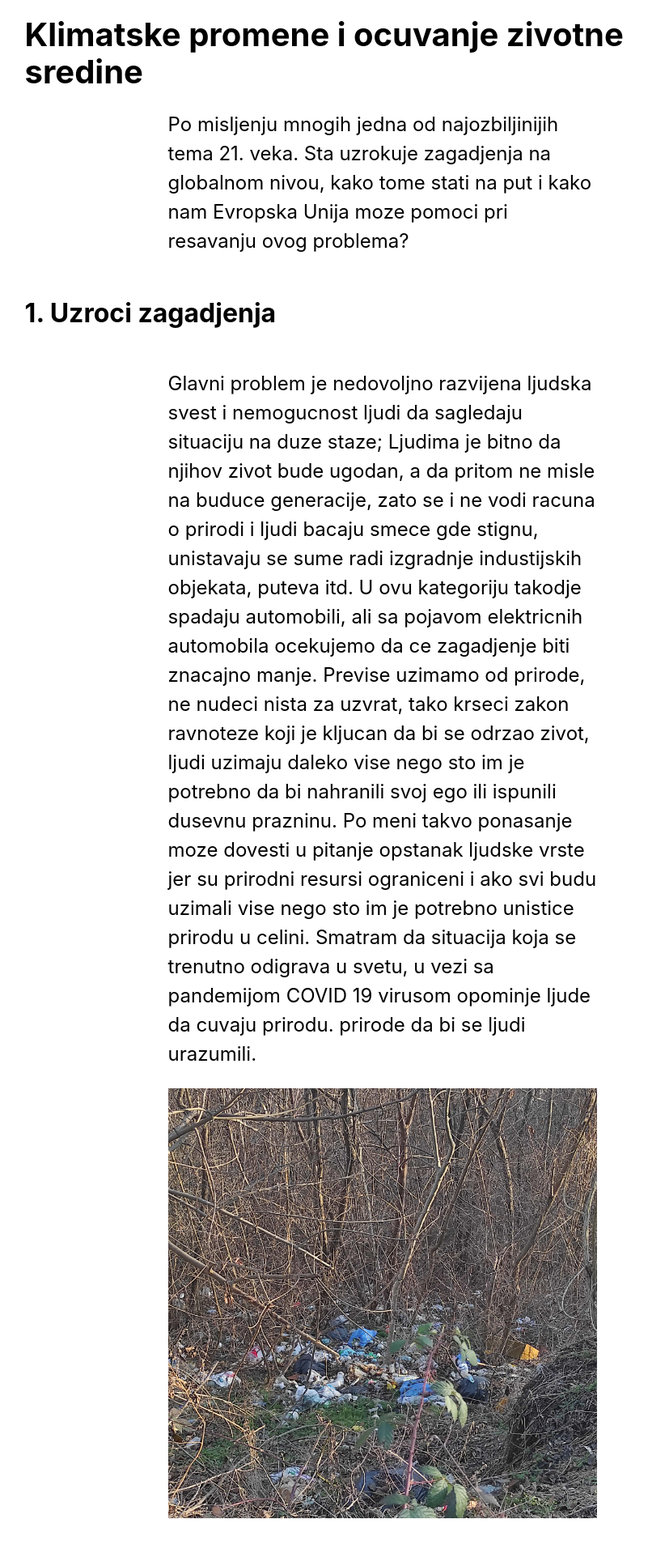
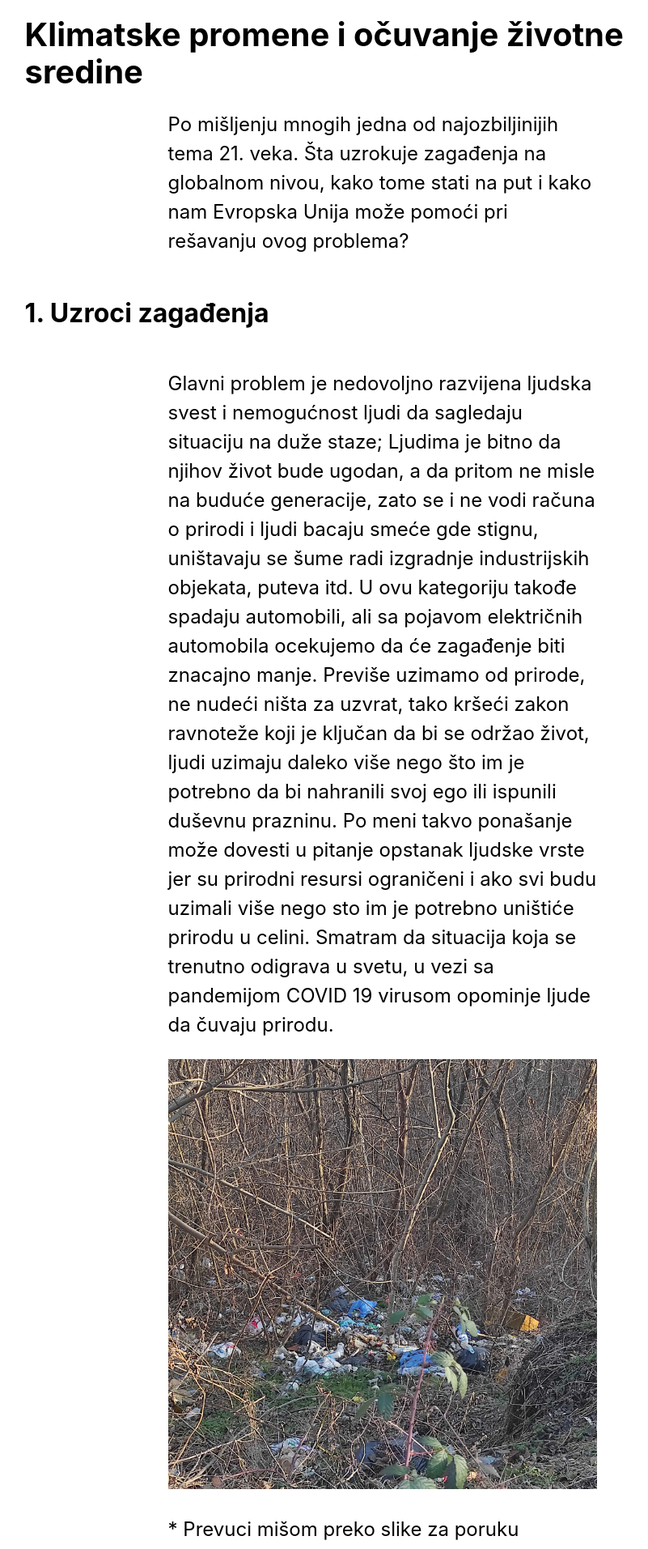
Before and after one commit to gajojr/climate-changes-blog, a Next.js app: page / in a window 1280 px wide. Shown: the part 60-1973 px from the top of the page at 81% size, without its empty margins (167-968 px from the left). Built offline with nearby package versions, Linux system fonts and the light colour scheme.

Commit message:
Fixed typos

```diff
--- a/pages/index.js
+++ b/pages/index.js
@@ -5,24 +5,24 @@ export default function Home() {
   return (
     <div className={styles.container}>
       <Head>
-        <title>Klimatske promene i ocuvanje zivotne sredine</title>
+        <title>Klimatske promene i očuvanje životne sredine</title>
         <link rel="icon" href="/favicon.ico" />
       </Head>
 
       <main className={styles.main}>
         <h1 className={styles.title}>
-          Klimatske promene i ocuvanje zivotne sredine
+          Klimatske promene i očuvanje životne sredine
         </h1>
 
         <p className={styles.description}>
-          Po misljenju mnogih jedna od najozbiljinijih tema 21. veka. Sta uzrokuje zagadjenja na globalnom nivou, kako tome stati na put i kako nam Evropska Unija moze pomoci pri resavanju ovog problema?
+          Po mišljenju mnogih jedna od najozbiljinijih tema 21. veka. Šta uzrokuje zagađenja na globalnom nivou, kako tome stati na put i kako nam Evropska Unija može pomoći pri rešavanju ovog problema?
         </p>
 
         <h2 className={styles.sectionTitle}>
-          1. Uzroci zagadjenja
+          1. Uzroci zagađenja
         </h2>
         <p className={styles.description}>
-        Glavni problem je nedovoljno razvijena ljudska svest i nemogucnost ljudi da sagledaju situaciju na duze staze; Ljudima je bitno da njihov zivot bude ugodan, a da pritom ne misle na buduce generacije, zato se i ne vodi racuna o prirodi i ljudi bacaju smece gde stignu, unistavaju se sume radi izgradnje industijskih objekata, puteva itd. U ovu kategoriju takodje spadaju automobili, ali sa pojavom elektricnih automobila ocekujemo da ce zagadjenje biti znacajno manje. Previse uzimamo od prirode, ne nudeci nista za uzvrat, tako krseci zakon ravnoteze koji je kljucan da bi se odrzao zivot, ljudi uzimaju daleko vise nego sto im je potrebno da bi nahranili svoj ego ili ispunili dusevnu prazninu. Po meni takvo ponasanje moze dovesti u pitanje opstanak ljudske vrste jer su prirodni resursi ograniceni i ako svi budu uzimali vise nego sto im je potrebno unistice prirodu u celini. Smatram da situacija koja se trenutno odigrava u svetu, u vezi sa pandemijom COVID 19 virusom opominje ljude da cuvaju prirodu. prirode da bi se ljudi urazumili.
+        Glavni problem je nedovoljno razvijena ljudska svest i nemogućnost ljudi da sagledaju situaciju na duže staze; Ljudima je bitno da njihov život bude ugodan, a da pritom ne misle na buduće generacije, zato se i ne vodi računa o prirodi i ljudi bacaju smeće gde stignu, uništavaju se šume radi izgradnje industrijskih objekata, puteva itd. U ovu kategoriju takođe spadaju automobili, ali sa pojavom električnih automobila ocekujemo da će zagađenje biti znacajno manje. Previše uzimamo od prirode, ne nudeći ništa za uzvrat, tako kršeći zakon ravnoteže koji je ključan da bi se održao život, ljudi uzimaju daleko više nego što im je potrebno da bi nahranili svoj ego ili ispunili duševnu prazninu. Po meni takvo ponašanje može dovesti u pitanje opstanak ljudske vrste jer su prirodni resursi ograničeni i ako svi budu uzimali više nego sto im je potrebno uništiće prirodu u celini. Smatram da situacija koja se trenutno odigrava u svetu, u vezi sa pandemijom COVID 19 virusom opominje ljude da čuvaju prirodu.
         </p>
         <div id="zagadjena-suma" className={styles.img} onMouseOver={() => {
           const styleElem = document.head.appendChild(document.createElement("style"));
@@ -31,84 +31,84 @@ export default function Home() {
           <img style={{width: '100%'}} src="/images/zagadjena-suma2-min.jpg" alt="zagadjena suma"/>
         </div>
         <p className={styles.description}>
-          * Prevuci misom preko slike za poruku
+          * Prevuci mišom preko slike za poruku
         </p>
         <p className={styles.description}>
-          Ova fotografija je nastala u neposrednoj blizini mog mesta stanovanja. Kao sto se na njoj moze videti je priroda u kojoj su ljudi bacili otpatke. Setajuci ovuda cesto se pitam odakle ljudima tolika potreba da u prirodu (sume, livade, pasnjake, reke...) bacaju otpatke, a ne u za to predvidjene kontejnere? Kako se moze promeniti ovako ponasanje kod ljudi, da li i kolika je novcana kazna resenje za to? Osim toga sto je stetno za prirodu unistava i estetiku i uzivanje u setnji.Da bi se ovo ocistilo potrebna je zelja i volja ljudi koji zive u neposrednoj okolini, a i angazovanje drzavnih sluzbi - inspekcija.
+          Ova fotografija je nastala u neposrednoj blizini mog mesta stanovanja. Kao što se na njoj moze videti je priroda u kojoj su ljudi bacili otpatke. Šetajući ovuda često se pitam odakle ljudima tolika potreba da u prirodu (šume, livade, pašnjake, reke...) bacaju otpatke, a ne u za to predviđene kontejnere? Kako se može promeniti ovako ponašanje kod ljudi, da li i kolika je novčana kazna rešenje za to? Osim toga sto je štetno za prirodu uništava i estetiku i uživanje u šetnji.Da bi se ovo očistilo potrebna je želja i volja ljudi koji žive u neposrednoj okolini, a i angažovanje državnih službi - inspekcija.
           <br/>
           <br/>
-          Procitao sam podatak da oko 2 miliona morskih ptica godisnje ugine ili se upletu u odbacenu plastiku. Pitam se da li ljudi znaju za taj podatak? Ako znaju zasto to rade, a ako ne znaju kako ih informisati ? Znamo da priroda funkcionise kao jedinstven ekosistem. Smanjenjem broja jedne zivotinjske ili biljne vrste ili njenim izumiranjem ugrozene su i druge vrste, a samim tim i covek.
+          Pročitao sam podatak da oko 2 miliona morskih ptica godišnje ugine ili se upletu u odbačenu plastiku. Pitam se da li ljudi znaju za taj podatak? Ako znaju zašto to rade, a ako ne znaju kako ih informisati ? Znamo da priroda funkcioniše kao jedinstven ekosistem. Smanjenjem broja jedne životinjske ili biljne vrste ili njenim izumiranjem ugrožene su i druge vrste, a samim tim i čovek.
         </p>
         <img style={{width: '60%'}} src="https://encrypted-tbn0.gstatic.com/images?q=tbn:ANd9GcRr7WfVxwAj_YVEqDAl3EBXV1p1bMfUCgQpWg&usqp=CAU" alt="ugrozena ptica"/>
         <p className={styles.description}>
-          Klimatske promene, globalno zagrevanje koje su uocljive na celoj planeti je direktna posledica ljudskog nemara. U nasoj zemlji poslednjih godina cesto se beleze vrlo visoke temperature, koje neretko nisu zabelezene u periodu od kada se meri temperatura. Cesti su jaki vetrovi, oluje velike padavine, grmljavine koje nisu zabelezene na nasem podnevlju. To dovodi do pojave cestih poplava, sumskih pozara i drugo cime se direktno ugrozava zdravlje stanovnistva.
+          Klimatske promene koje su uočljive na celoj planeti su direktna posledica ljudskog nemara. U našoj zemlji poslednjih godina često se beleže vrlo visoke temperature, koje neretko nisu zabeležene u periodu od kada se meri temperatura. Česti su jaki vetrovi, oluje, velike padavine, grmljavine, koje nisu zabeležene na našem podnevlju. To dovodi do pojave čestih poplava, šumskih požara i drugo čime se direktno ugrožava zdravlje stanovništva.
         </p>
 
         <h2 className={styles.sectionTitle}>
-          2. Kako stati na put globalnom zagadjenju ?
+          2. Kako stati na put globalnom zagađenju ?
         </h2>
         <p className={styles.description}>
-          Mozemo organizovati akcije sakupljanja smeca, mozemo stavljati filtere na auspuhe automobila, ali da li ce to stvarno resiti problem zagadjenja? Da li je stvarno vredno ocistiti plazu ili reku od otpada ako ce opet neko doci i napraviti nered, broj ljudi koji dobrovoljno pomaze pri otklanjanju problema je daleko manji od ljudi koji zagadjuju. Veliki je broj ljudi koji bi da zaustave zagadjenje, ali osim reci protiv zagadjivaca nisu nista preuzeli, a svetu su potrebna konkretna resenja i akcije.
-          Po mom misljenju jedini pravi nacin da zaustavimo zagadjenje je da se razvije ljudska svest i da ljudi sami budu spremni da preduzmu nesto povodom zagadjenja, ako uspemo da razvijemo pozitivne stavove o ocuvanju sredine, ti stavovi ce se prenositi kroz generacije sto je mnogo efikasnije od trenutnog resenja dobrovoljnih akcija sakupljanja smeca, filtera…
+          Možemo organizovati akcije sakupljanja smeća, možemo stavljati filtere na auspuhe automobila, ali da li će to stvarno rešiti problem zagađenja? Da li je stvarno vredno očistiti plažu ili reku od otpada ako će opet neko doći i napraviti nered, broj ljudi koji dobrovoljno pomaže pri otklanjanju problema je daleko manji od ljudi koji zagađuju. Veliki je broj ljudi koji bi da zaustave zagađenje, ali osim reči protiv zagađivača nisu ništa preduzeli, a svetu su potrebna konkretna rešenja i akcije.
+          Po mom mišljenju jedini pravi način da zaustavimo zagađenje je da se razvije ljudska svest i da ljudi sami budu spremni da preduzmu nešto povodom zagađenja, ako uspemo da razvijemo pozitivne stavove o očuvanju sredine, ti stavovi će se prenositi kroz generacije što je mnogo efikasnije od trenutnog rešenja dobrovoljnih akcija sakupljanja smeća, filtera…
           <br/>
-          Ranije, plasticna ambalaze nije toliko koriscena kao danas. Sokovi i druga pica su se pakovala u staklene flase koje su se menjale i ponovo koristile. Takodje i hrana. Mozda se na ovaj nacin moze resiti deo problema?!
+          Ranije, plastična ambalaža nije toliko korišćena kao danas. Sokovi i druga pića su se pakovala u staklene flaše koje su se menjale i ponovo koristile. Takođe i hrana. Možda se na ovaj nacin može rešiti deo problema?!
         </p>
         <div id="zagadjena-planeta" className={styles.img} onMouseOver={() => {
           const styleElem = document.head.appendChild(document.createElement("style"));
-          styleElem.innerHTML = "#zagadjena-planeta:after {content: 'Da li cemo ziveti na levoj ili na desnoj strani zavisi od naseg ophodjenja prema prirodi!';}";
+          styleElem.innerHTML = "#zagadjena-planeta:after {content: 'Da li ćemo živeti na levoj ili na desnoj strani zavisi od našeg ophođenja prema prirodi!';}";
         }}>
           <img style={{width: '100%'}} src="https://www.kurir.rs/data/images/2018/03/23/18/1440221_kli_ls.jpg" alt="zagadjena suma"/>
         </div>
         <p className={styles.description}>
-          * Prevuci misom preko slike za poruku
+          * Prevuci mišom preko slike za poruku
         </p>
         <p className={styles.description}>
           * slika preuzeta sa kurir.rs
         </p>
 
         <h2 className={styles.sectionTitle}>
-          3. Kako nam EU moze pomoci pri resevanju ovog problema ?
+          3. Kako nam EU može pomoći pri rešavanju ovog problema ?
         </h2>
         <p className={styles.description}>
-        Za razliku od Srbije, zemlje EU imaju strozije zakone o ocuvanju sredine. Ako pogledamo ulice Nemacke, Italije, Austrije i drugih clanica, primeticemo da su ulice daleko cistije nego ulice u Srbiji, kada bi uveli strozije zakone u Srbiji, ljudi bi bili daleko oprezniji, takodje trebalo bi posvetiti paznju na skolske programe i u njih ubaciti vise materijala koji ce pomoci djacima da u ranoj mladosti shvate stetnost koju izazivaju zagadjenjem zivotne sredine. Trebalo bi da iskoristimo mogucnost recikliranja i da pokusamo da razvijemo tu industriju u Srbiji, po ugledu na clanice EU, gde je recikliranje uveliko rasprostranjeno. Verovatno najvecu mogucnost imamo u IT industriji gde uz pomoc savremenih tehnologija mozemo da resimo veliki broj problema, iz tog razloga drzava bi trebala da ulaze u ovu industriju, po ugledu na Evropske drzave koje su prepoznale ovo polje kao potencionalno resenje problema.
+        Za razliku od Srbije, članice EU imaju stroge zakone o očuvanju sredine. Ako pogledamo ulice Nemačke, Italije, Austrije i drugih članica, primetićemo da su ulice daleko čistije nego ulice u Srbiji, kada bi uveli strožije zakone u Srbiji, ljudi bi bili daleko obzirniji, takođe trebalo bi posvetiti pažnju na školske programe i u njih ubaciti više materijala koji će pomoci đacima da u ranoj mladosti shvate štetnost koju izazivaju zagađenjem životne sredine. Trebalo bi da iskoristimo mogućnost recikliranja i da pokušamo da razvijemo tu industriju u Srbiji, po ugledu na članice EU, gde je recikliranje uveliko rasprostranjeno. Verovatno najvecu mogućnost imamo u IT industriji gde uz pomoć savremenih tehnologija možemo da rešimo veliki broj problema, iz tog razloga država bi trebala da ulaže u ovu industriju, po ugledu na Evropske države koje su prepoznale ovo polje kao potencionalno rešenje problema.
         </p>
         <div className={styles.imagesHolder}>
           <div className={styles.imageHolder}>
             <div id="park" className={styles.smallImg} onMouseOver={() => {
               const styleElem = document.head.appendChild(document.createElement("style"));
-              styleElem.innerHTML = "#park:after {content: 'Na sta se ponosimo';}";
+              styleElem.innerHTML = "#park:after {content: 'Na šta se ponosimo';}";
             }}>
               <img style={{width: '100%'}} src="https://encrypted-tbn0.gstatic.com/images?q=tbn:ANd9GcTmD95EFT9ip3yTA8jK-OW29ne1T7u9nXdlFw&usqp=CAU" alt="Cacak, park"/>
             </div>
             <p className={styles.description}>
-              - Cacak, park
+              - Čačak, park
             </p>
           </div>
           <div className={styles.imageHolder}>
             <div id="centar-grada" className={styles.smallImg} onMouseOver={() => {
                 const styleElem = document.head.appendChild(document.createElement("style"));
-                styleElem.innerHTML = "#centar-grada:after {content: 'Cega treba da se stidimo';}";
+                styleElem.innerHTML = "#centar-grada:after {content: 'čega treba da se stidimo';}";
               }}>
                 <img style={{width: '100%'}} src="https://encrypted-tbn0.gstatic.com/images?q=tbn:ANd9GcQiodBkHgo_boG-7axMfOxfSAuEPDYZ8Jp2MA&usqp=CAU" alt="Cacak, centar grada"/>
             </div>
             <p className={styles.description}>
-              - Cacak, centar grada
+              - Čačak, centar grada
             </p>
           </div>
         </div>
         <p className={styles.description}>
-          * Prevuci misom preko slika za poruku
+          * Prevuci mišom preko slika za poruku
         </p>
 
         <p className={styles.description}>
-              <b><i>Lekar leci, priroda ozdravljuje</i></b>
+              <b><i>Lekar leči, priroda ozdravljuje</i></b>
               <br/>
               &nbsp; - latinska izreka -
         </p>
       </main>
 
       <footer className={styles.footer}>
-        &copy;Andrija Gajic, Dragan Vukovic {new Date().getFullYear()}
+        &copy;Andrija Gajić, Dragan Vuković {new Date().getFullYear()}
       </footer>
     </div>
   )
```
